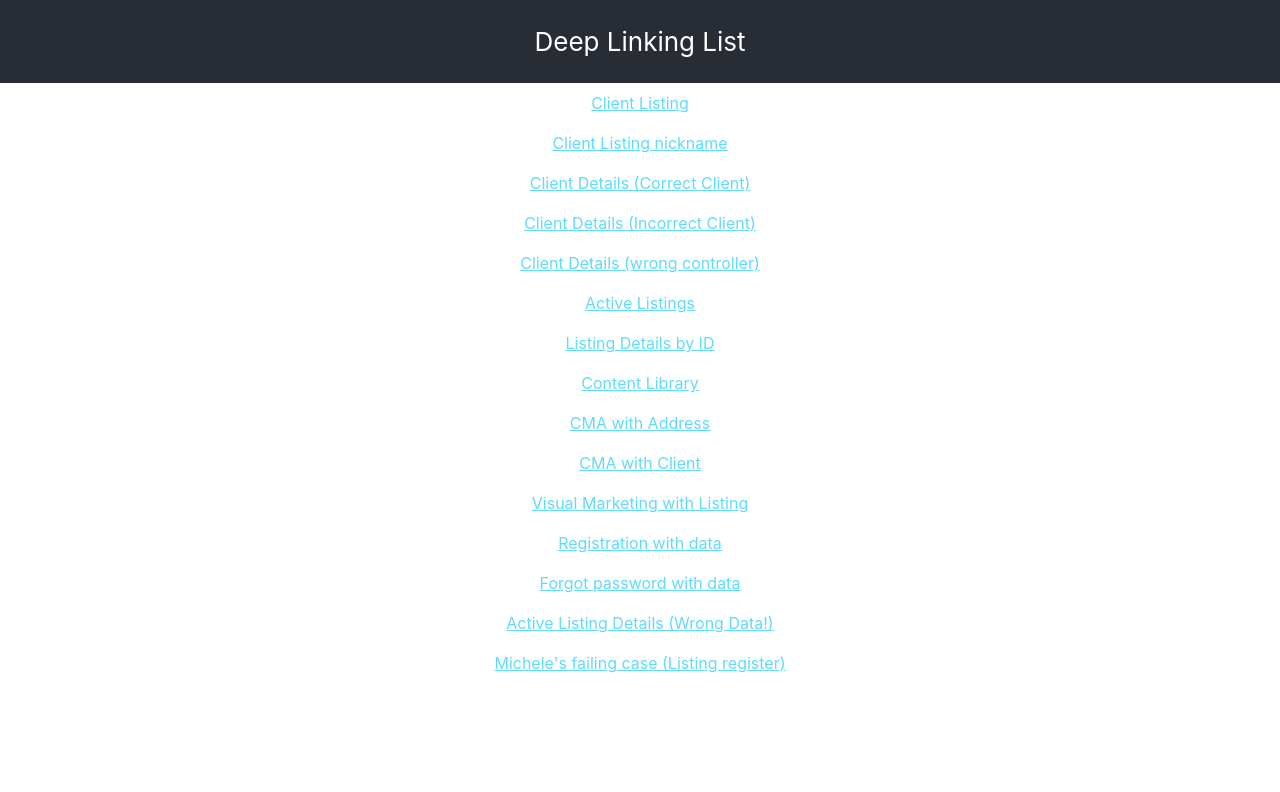
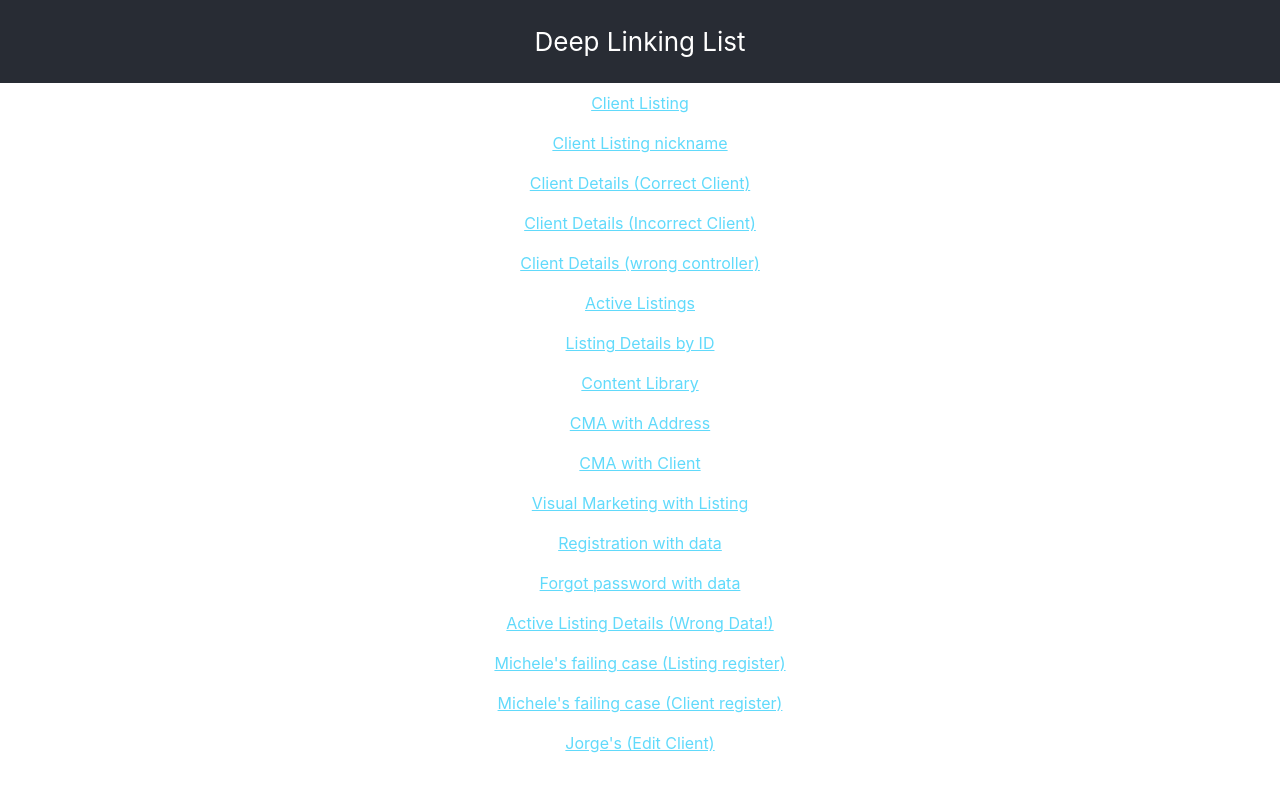
Before and after one commit to 0xjorgev/deep-linking, a React (Create React App) app: page / in a window 1280 px wide. Shown: the top 792 px of the page. Built offline with nearby package versions, Linux system fonts and the light colour scheme.

Commit message:
new failing case

```diff
--- a/src/data.js
+++ b/src/data.js
@@ -62,4 +62,15 @@ export default [
     name:"Michele's failing case (Listing register)",
     link:'https://staging.link.avenue8.com/?c=AV8RL'
   }
+  ,
+  {
+    name:"Michele's failing case (Client register)",
+    link:'https://staging.link.avenue8.com/?c=AV8CL'
+  }
+
+  ,
+  {
+    name:"Jorge's (Edit Client)",
+    link:'https://staging.link.avenue8.com/?c=AV8CE&id=2111'
+  }
 ]
```
